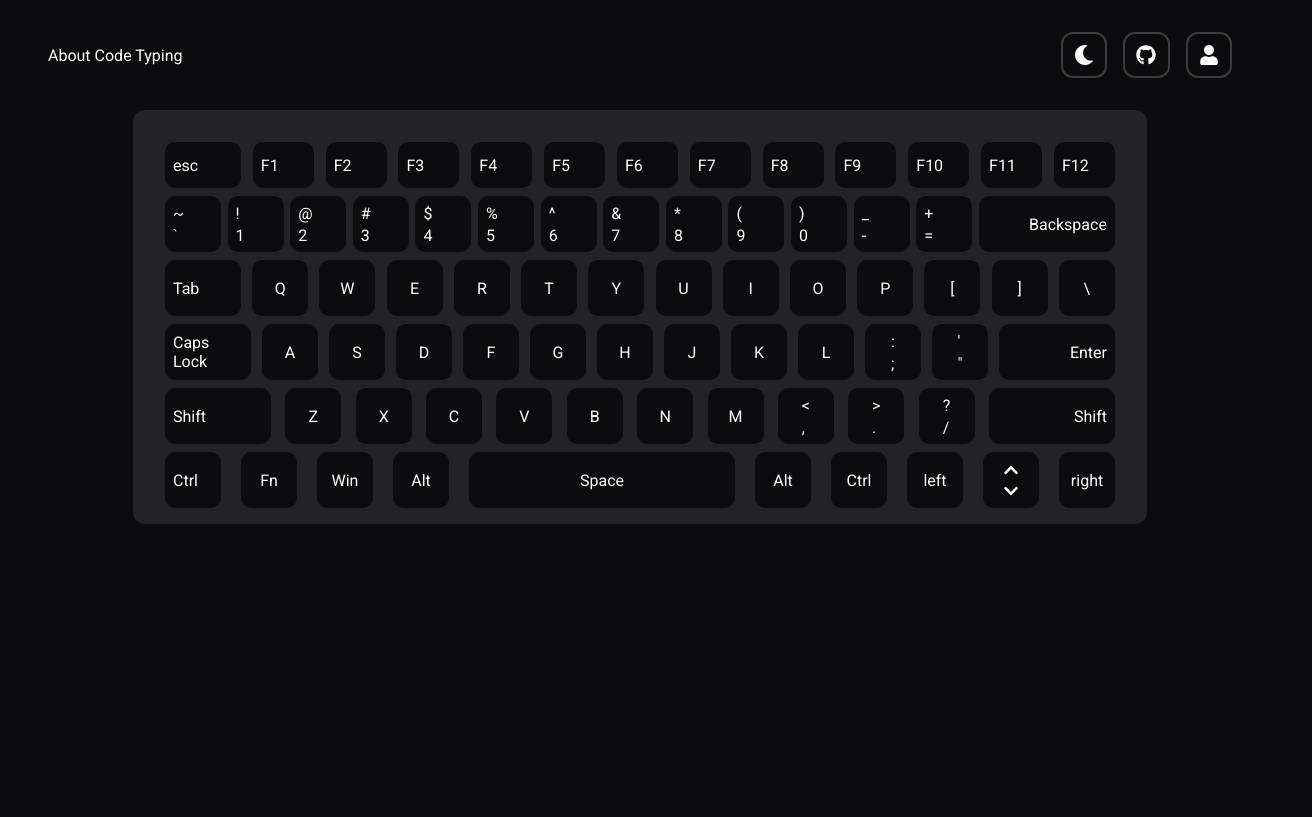
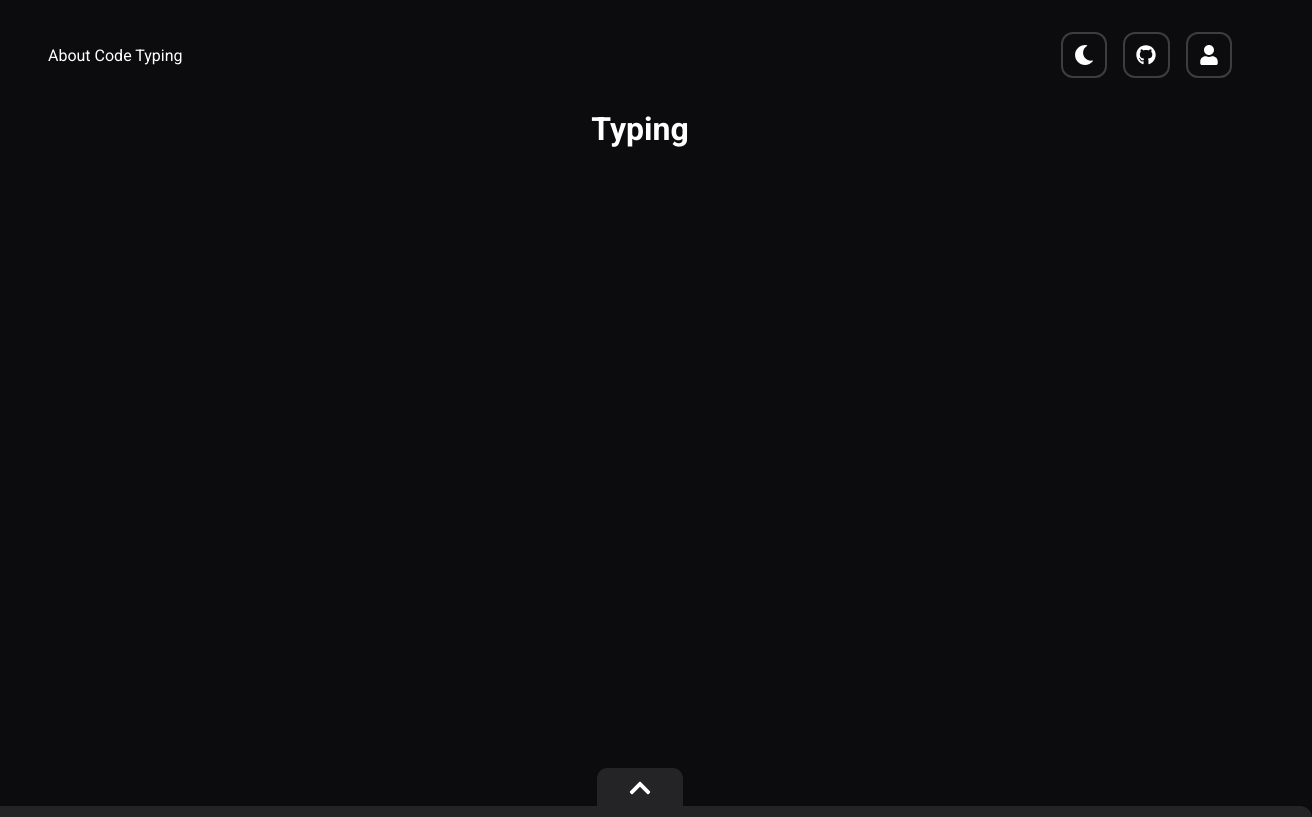
Before and after one commit to Washington-coder/code-typing, a React (Vite) app in the folder frontend/: page / in a window 1280 px wide. Shown: the top 817 px of the page, 1312 px wide, since content can reach past the window. Built offline with nearby package versions, Linux system fonts and the light colour scheme.

Commit message:
feat: hide keyboard into a bottom tab

```diff
--- a/frontend/src/global.css
+++ b/frontend/src/global.css
@@ -1,17 +1,17 @@
 :root {
   --white-100: #ffffff;
-  --white-200: #F5F5F5;
-  --white-300: #E5E5E5;
+  --white-200: #f5f5f5;
+  --white-300: #e5e5e5;
 
-  --black-100: #0C0C0E;
+  --black-100: #0c0c0e;
 
   --gray-100: #242426;
-  --gray-200: #3D3D3D;
+  --gray-200: #3d3d3d;
 
-  --blue-100: #38A2DE;
+  --blue-100: #38a2de;
 
   --brown-100: #382222;
-  --brown-200: #FFEAEA;
+  --brown-200: #ffeaea;
 
   --green-100: #00dc82;
   --green-200: #36e4da;
@@ -23,15 +23,19 @@
   box-sizing: 0;
 }
 
-body {
+body,
+input,
+button,
+html {
+  margin: 0;
+  padding: 0;
+  height: 100vh;
+  overflow: hidden;
+
   -webkit-font-smoothing: antialiased;
-  height: 100vh;
   background: var(--black-100);
   color: var(--white-100);
-}
-
-body, input, button {
-  font-family: 'Roboto';
+  font-family: "Roboto";
 }
 
 a {
--- a/frontend/src/pages/Typing/index.tsx
+++ b/frontend/src/pages/Typing/index.tsx
@@ -1,6 +1,8 @@
 import {
   PageContainer,
-  KeyboardLineContainer
+  KeyboardLineContainer,
+  KeyboardContainer,
+  KeyboardContainerUp,
 } from "./styles";
 import {
   WINDOWS_KEYBOARD_DATA_FIFTH_LINE,
@@ -11,6 +13,8 @@ import {
   WINDOWS_KEYBOARD_DATA_THIRD_LINE
 } from "./windowsKeyboardData";
 import { KeyboardItem } from "../../components/KeyboardItem";
+import { FaChevronUp } from "react-icons/fa";
+import { useState } from "react";
 export interface WindowsKeyboardType {
   id: number;
   label: string;
@@ -30,10 +34,18 @@ const KYEBOARD_LINES = [
 ]
 
 export function Typing() {
+  const [isKeyboardVisible, setIsKeyboardVisible] = useState(false);
 
   return (
     <PageContainer>
-      <main>
+      <h1>Typing</h1>
+      <KeyboardContainer isVisible={isKeyboardVisible} >
+        <KeyboardContainerUp onClick={() => setIsKeyboardVisible(!isKeyboardVisible)}>
+          <span>
+            <FaChevronUp size={24} />
+          </span>
+        </KeyboardContainerUp>
+
         {
           KYEBOARD_LINES.map((keyboardLine: WindowsKeyboardType[]) => {
             return (
@@ -49,7 +61,7 @@ export function Typing() {
             )
           })
         }
-      </main>
+      </KeyboardContainer>
     </PageContainer>
   )
 }
--- a/frontend/src/pages/Typing/styles.ts
+++ b/frontend/src/pages/Typing/styles.ts
@@ -2,32 +2,62 @@ import styled from 'styled-components'
 
 export const PageContainer = styled.div`
     display: flex;
-    justify-content: center;
+    flex-direction: column;
+    align-items: center;
 
     width: 100%;
     height: 100vh;
+`;
 
-    main {
+export const KeyboardContainer = styled.div<{
+    isVisible: boolean;
+}>`
     display: flex;
-        justify-content: space-between;
-        align-content: flex-start;
-
     flex-wrap: wrap;
 
     gap: 0.5rem;
     padding: 2rem;
 
-        width: 950px;
+    width: 100%;
     height: 350px;
 
     border-radius: 12px;
+    background: var(--gray-100);
 
-        background: var(--gray-100);
+    position: absolute;
+    bottom: ${props => props.isVisible ? 0 : -420}px;
+
+    transition: 500ms;
+`;
+
+export const KeyboardContainerUp = styled.div`
+    display: flex;
+    width: 100%;
+    height: 20px;
+
+    justify-content: center;
+    align-items: center;
+
+    margin-top: -60px;
+
+    span {
+        display: flex;
+        align-items: center;
+        justify-content: center;
+
+        width: 70px;
+        padding: 0.5rem;
+
+        cursor: pointer;
+        border-radius: 10px 10px 0 0;
+
+        background-color: var(--gray-100);
     }
 `;
 
 export const KeyboardLineContainer = styled.div`
     display: flex;
     width: 100%;
-    justify-content: space-between;
+    gap: 0.5rem;
+    justify-content: center;
 `;
```
Lines whose indentation alone changed are shown as unchanged.
